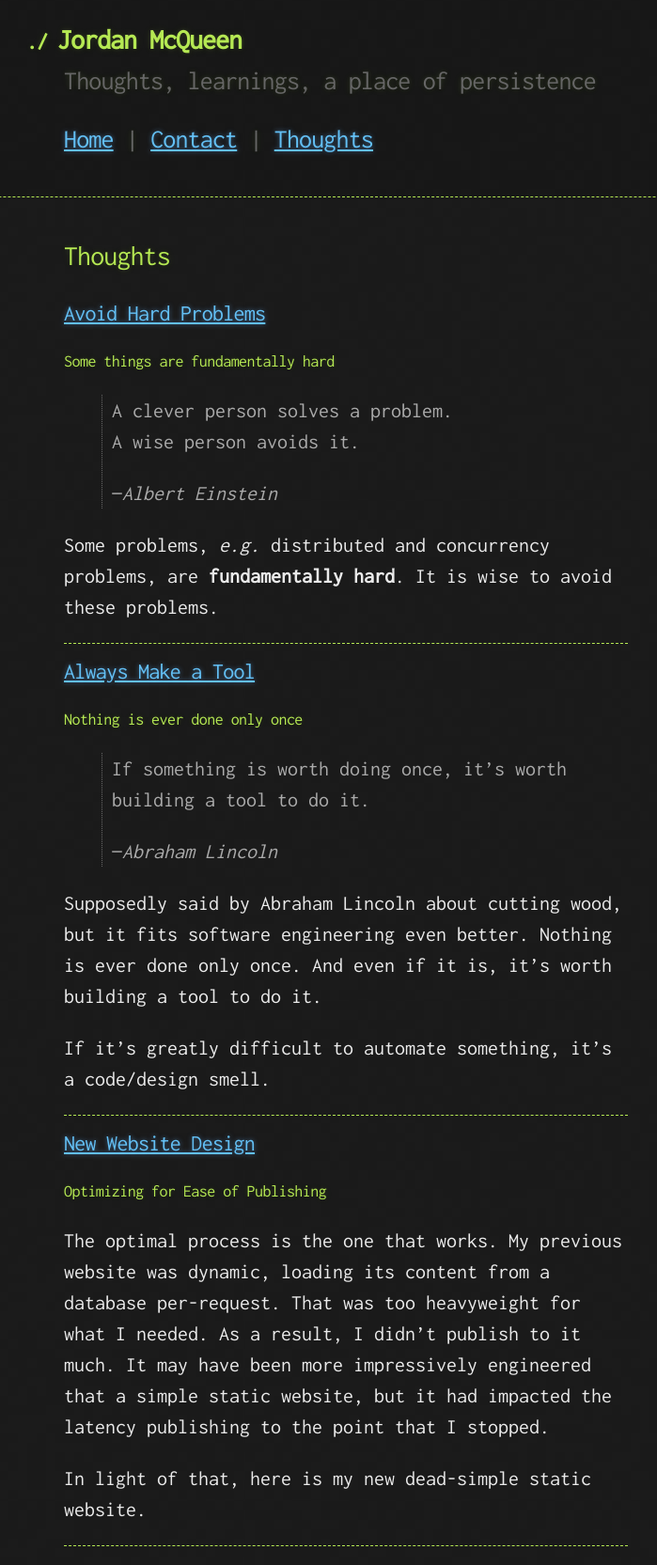
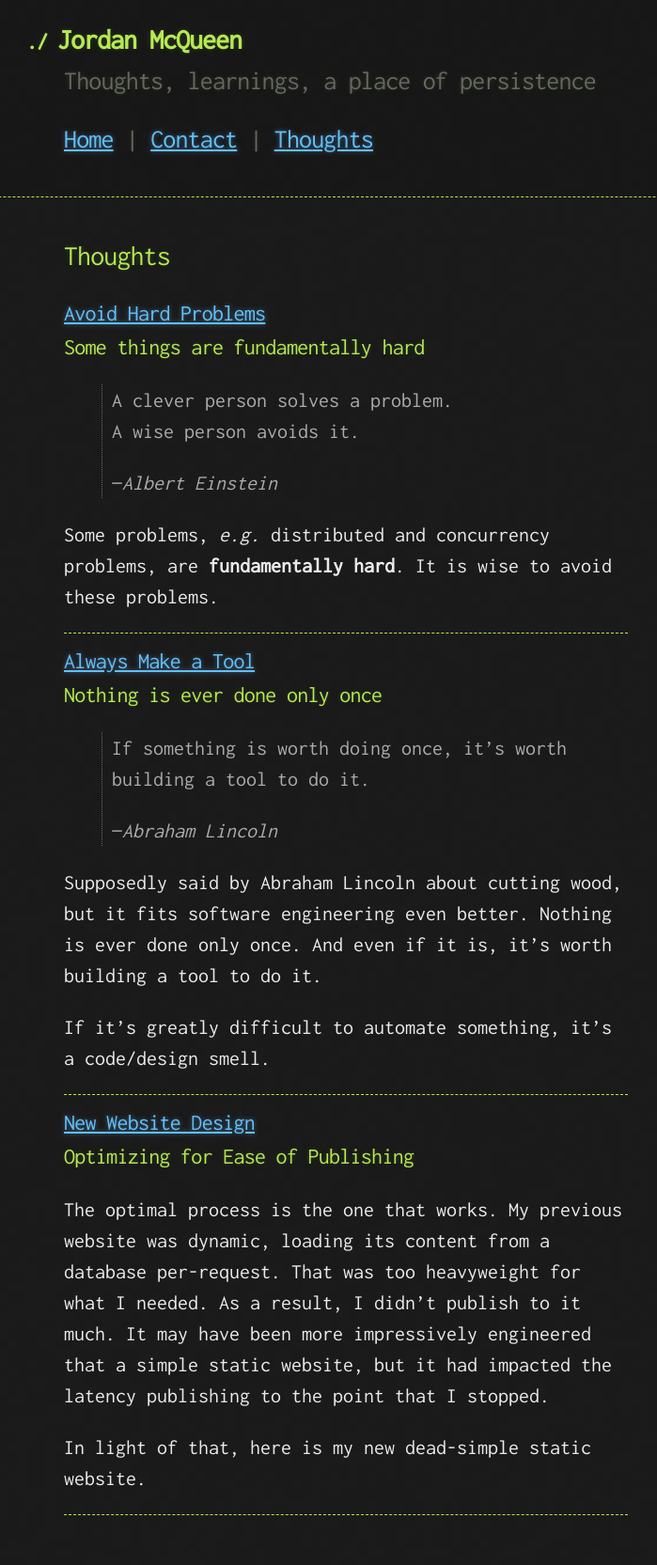
Before and after one commit to mcqueenjordan/mcqueenjordan.github.io, a Jekyll site: the page built from thoughts.md, in a window 1280 px wide. Shown: the whole page at 94% size, without its empty margins (272-971 px from the left). Built offline with Jekyll 4.4.1, drawn with Linux system fonts in a browser that asks for light colours; our own code applies the rules of GitHub Pages for plain Markdown files; after the commit the page ends 1632 px from its top, so only the background shows below that.

Commit message:
change layout

```diff
--- a/thoughts.md
+++ b/thoughts.md
@@ -6,8 +6,8 @@ layout: default
 
 {% for thought in site.thought %}
 
-<h2><a href="/thought/{{ thought.name }}">{{ thought.title }}</a></h2>
-<h3>{{ thought.subtitle }}</h3>
+<h2><a href="/thought/{{ thought.name }}">{{ thought.title }}</a><br>
+{{ thought.subtitle }}</h2>
 
 {{ thought.content }}
 
```
